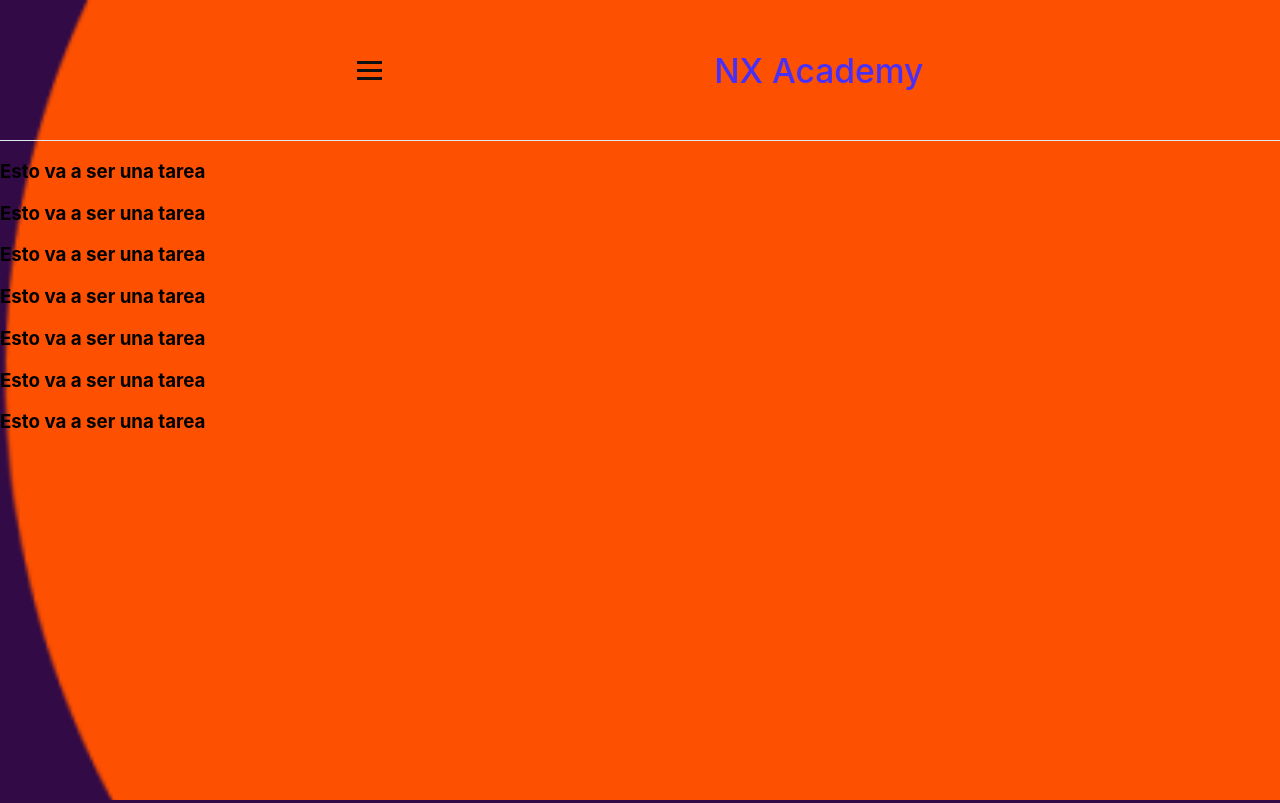
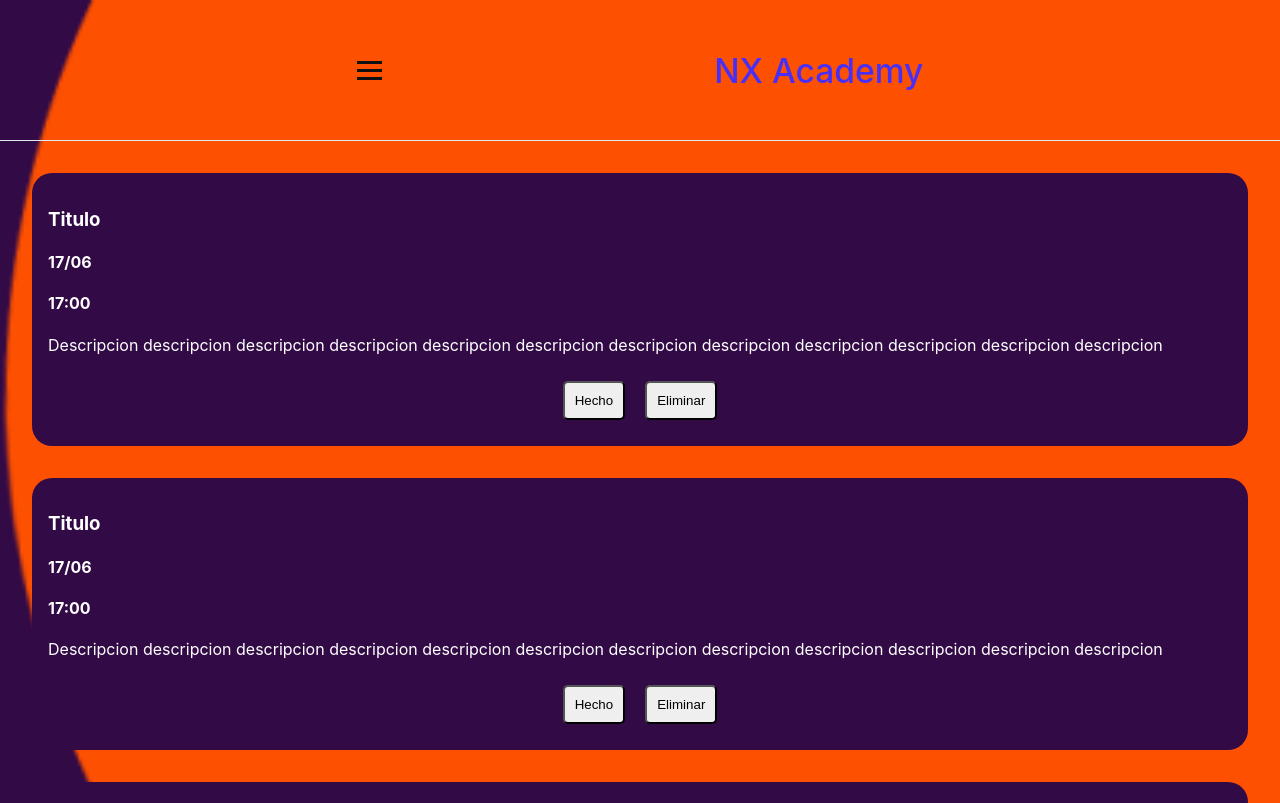
Before and after one commit to sopita-app/sopita, an Angular app: page /home in a window 1280 px wide. Shown: the top 803 px of the page. Built offline with nearby package versions, Linux system fonts and the light colour scheme; no server answers; sample sign-in values are in the browser's storage.

Commit message:
tarea simple y no me acuerdo q mas

```diff
--- a/package.json
+++ b/package.json
@@ -19,6 +19,9 @@
     "@angular/platform-browser": "~11.2.10",
     "@angular/platform-browser-dynamic": "~11.2.10",
     "@angular/router": "~11.2.10",
+    "@fortawesome/angular-fontawesome": "^0.9.0",
+    "@fortawesome/fontawesome-svg-core": "^1.2.35",
+    "@fortawesome/free-solid-svg-icons": "^5.15.3",
     "@ngrx/store": "^12.1.0",
     "rxjs": "~6.6.0",
     "tslib": "^2.0.0",
--- a/src/app/app.component.ts
+++ b/src/app/app.component.ts
@@ -1,10 +1,13 @@
 import { Component } from '@angular/core';
+import { faTrashAlt } from '@fortawesome/free-solid-svg-icons';
 
 @Component({
   selector: 'app-root',
   templateUrl: './app.component.html',
   styleUrls: ['./app.component.scss']
 })
+
 export class AppComponent {
   title = 'agendaApp';
+  faTrashAlt = faTrashAlt;
 }
--- a/src/app/app.module.ts
+++ b/src/app/app.module.ts
@@ -7,6 +7,7 @@ import { TasksModule } from './tasks/tasks.module';
 import { HttpClientModule } from '@angular/common/http'
 import { NavBarModule } from './components/components.module';
 import { RouterModule } from '@angular/router';
+import { FontAwesomeModule } from '@fortawesome/angular-fontawesome';
 
 @NgModule({
   declarations: [
@@ -19,7 +20,8 @@ import { RouterModule } from '@angular/router';
     TasksModule,
     HttpClientModule,
     NavBarModule,
-    RouterModule
+    RouterModule,
+    FontAwesomeModule
 
   ],
   providers: [],
--- a/src/app/tasks/form/form.component.html
+++ b/src/app/tasks/form/form.component.html
@@ -4,15 +4,14 @@
     </div>
     <div class="login-form">
         <h3>Tarea:</h3>
-        <input type="text" placeholder="Titulo de la tarea..." /><br />
+        <input type="text" placeholder="Titulo de la tarea..." [(ngModel)]="formData.title" /><br />
         <h3>Descripción:</h3>
-        <input type="text" placeholder="Descripción de la tarea..." /><br />
+        <input type="text" placeholder="Descripción de la tarea..." [(ngModel)]="formData.description"/><br />
         <h3>Fecha:</h3>
-        <input type="date" placeholder="Fecha..." /><br />
+        <input type="date" placeholder="Fecha..." [(ngModel)]="formData.date"/><br />
         <h3>Hora:</h3>
-        <input type="time" placeholder="Hora..." /><br />
-
+        <input type="time" placeholder="Hora..." [(ngModel)]="formData.time"/><br />
         <br />
-        <input type="button" value="Agregar" class="login-button" />
+        <input type="button" value="Agregar" class="login-button" (click)="addTask()" />
     </div>
 </div>
--- a/src/app/tasks/form/form.component.ts
+++ b/src/app/tasks/form/form.component.ts
@@ -1,5 +1,7 @@
 import { Component, OnInit } from '@angular/core';
+import { AuthService } from 'src/app/auth/auth.service';
 import { TasksService } from '../tasks.service';
+import { Router } from '@angular/router';
 
 @Component({
 	selector: 'app-form',
@@ -9,16 +11,22 @@ import { TasksService } from '../tasks.service';
 
 //interfaz de datos de la task
 export class FormComponent implements OnInit {
-	formData: any = {}; //definir interfaz de datos de task
+	formData: any = {
+		title: '',
+		description: '',
+		date: '',
+		time: ''
+	}; //definir interfaz de datos de task
 
-	constructor(private taskService: TasksService) {}
+	constructor(private taskService: TasksService, private authService: AuthService, private router: Router) {}
 
-	addTask(tarea: any) {
+	addTask() {
 		//usamos esta funcion para recibir los datos del formulario y accionar la creacion de la tarea al backend
-
-		this.formData = tarea; //seteamos la variable con los datos
-
-		this.taskService.postTask(this.formData); // ejecutamos la creacion de la tarea con los datos en la variable
+		// ejecutamos la creacion de la tarea con los datos en la variable
+		this.taskService.postTask({task: this.formData, userId: this.authService.loggedUser._id}).subscribe((res: any) => {
+			if(res.success){
+				this.router.navigate(['./home'])}
+		})
 	}
 
 	ngOnInit(): void {}
--- a/src/app/tasks/task/task.component.html
+++ b/src/app/tasks/task/task.component.html
@@ -1 +1,10 @@
-<h3>Esto va a ser una tarea</h3>
+<div class="container">
+    <h3 class="taskTitle">Titulo</h3>
+    <h4 class="taskDate">17/06</h4>
+    <h4 class="taskHour">17:00</h4>
+    <p class="taskDescription">Descripcion descripcion descripcion descripcion descripcion descripcion descripcion descripcion descripcion descripcion descripcion descripcion</p>
+    <div class="buttonDiv">
+        <button class="buttonDone button">Hecho</button>
+        <button class="buttonDelete button">Eliminar</button>
+    </div>
+</div>
--- a/src/app/tasks/task/task.component.scss
+++ b/src/app/tasks/task/task.component.scss
@@ -0,0 +1,18 @@
+.container{
+    margin: 2em;
+    padding: 1em;
+    background-color: #320A46;
+    border-radius: 20px;
+    color: #fff;
+}
+
+.buttonDiv{
+    display: flex;
+    justify-content: center;
+}
+
+.button{
+    padding: 10px;
+    margin: 10px;
+    border-radius: 5px;
+}
--- a/src/app/tasks/task/task.component.ts
+++ b/src/app/tasks/task/task.component.ts
@@ -1,10 +1,12 @@
 import { Component, OnInit } from '@angular/core';
+import { faTrashAlt } from '@fortawesome/free-solid-svg-icons';
 
 @Component({
   selector: 'app-task',
   templateUrl: './task.component.html',
   styleUrls: ['./task.component.scss']
 })
+
 export class TaskComponent implements OnInit {
 
   constructor() { }
--- a/src/app/tasks/tasks.module.ts
+++ b/src/app/tasks/tasks.module.ts
@@ -4,6 +4,7 @@ import { FormComponent } from './form/form.component';
 import { TaskComponent } from './task/task.component';
 import { TaskListComponent } from './task-list/task-list.component';
 import { TasksRoutingModule } from './task-routing.module';
+import { FormsModule } from '@angular/forms';
 
 
 
@@ -15,7 +16,8 @@ import { TasksRoutingModule } from './task-routing.module';
   ],
   imports: [
     CommonModule,
-    TasksRoutingModule
+    TasksRoutingModule,
+    FormsModule
   ],
   exports: [
     FormComponent,
--- a/src/app/tasks/tasks.service.ts
+++ b/src/app/tasks/tasks.service.ts
@@ -4,6 +4,7 @@ import { HttpClient } from '@angular/common/http';
 @Injectable({
 	providedIn: 'root',
 })
+
 export class TasksService {
 	constructor(private http: HttpClient) {}
 
@@ -13,8 +14,8 @@ export class TasksService {
 		);
 	}
 
-	postTask(task) {
-		return this.http.get(
+	postTask(task: any) {
+		return this.http.post(
 			'https://organizateunpoco.herokuapp.com/api/tasks',
 			task
 		);
```
Also changed, not shown: 1 other file (tests, documents, lock files or other folders).
